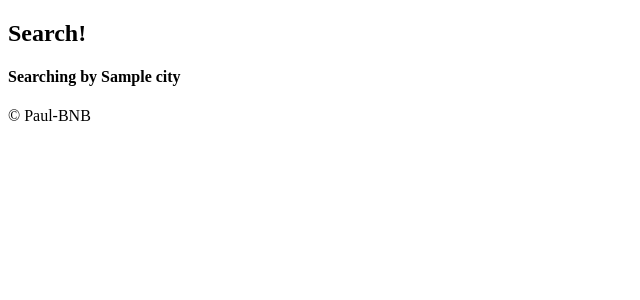
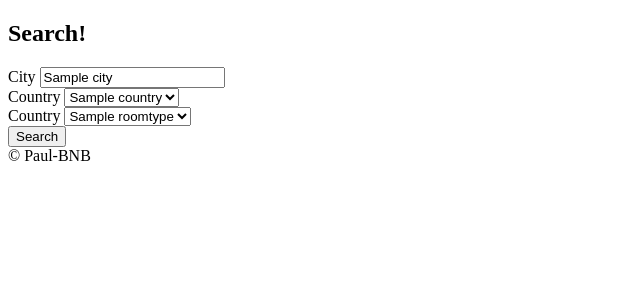
Before and after one commit to paullee714/airbnb_clone, a Django app: template templates/rooms/search.html in a window 1280 px wide. Shown: the part 60-360 px from the top of the page, without its empty margins (0-640 px from the left). Run offline with Django 3.2, Linux system fonts and the light colour scheme; tables that the repository leaves empty hold one stand-in row (values such as "Sample post"); the template is opened without the code that fills it: values that come from a table or form of the project are taken from there, most other values are stand-ins (such as "Sample title", 1, 10 or a date in 2020).

Commit message:
search form 추가 및 반영

```diff
--- a/templates/base.html
+++ b/templates/base.html
@@ -8,7 +8,7 @@
 </head>
 <body>
 <header>
-    {% include "partial/header.html" %}
+    {% include "partial/nav.html" %}
     {% block searh-bar %}
         <form method="get" action="{% url "rooms:search" %}">
             <input name="city" placeholder="Search by City" />
--- a/templates/rooms/search.html
+++ b/templates/rooms/search.html
@@ -9,8 +9,33 @@
 
 {% block content %}
 
-   <h2>Search!</h2>
+    <h2>Search!</h2>
 
-   <h4>Searching by {{city}} </h4>
+    <form method="get" action="{% url "rooms:search" %}">
+        <div>
+            <label for="city" >City</label>
+            <input value="{{city}}" id="city" name="city" placeholder="Search by City" />
+        </div>
+
+        <div>
+            <label for="country">Country</label>
+            <select name="country" id="country">
+                {% for country in countries %}
+                    <option value="{{country.code}}">{{country.name}}</option>
+                {% endfor %}
+            </select>
+        </div>
+
+        <div>
+            <label for="room_type">Country</label>
+            <select name="room_type" id="room_type">
+                {% for room_type in room_types %}
+                    <option value="{{room_type.pk}}">{{room_type.name}}</option>
+                {% endfor %}
+            </select>
+        </div>
+
+        <button>Search</button>
+    </form>
 
 {% endblock content %}
```
Also changed, not shown: rooms/views.py (+8 -2 lines), templates/partial/nav.html (renamed from templates/partial/header.html).
